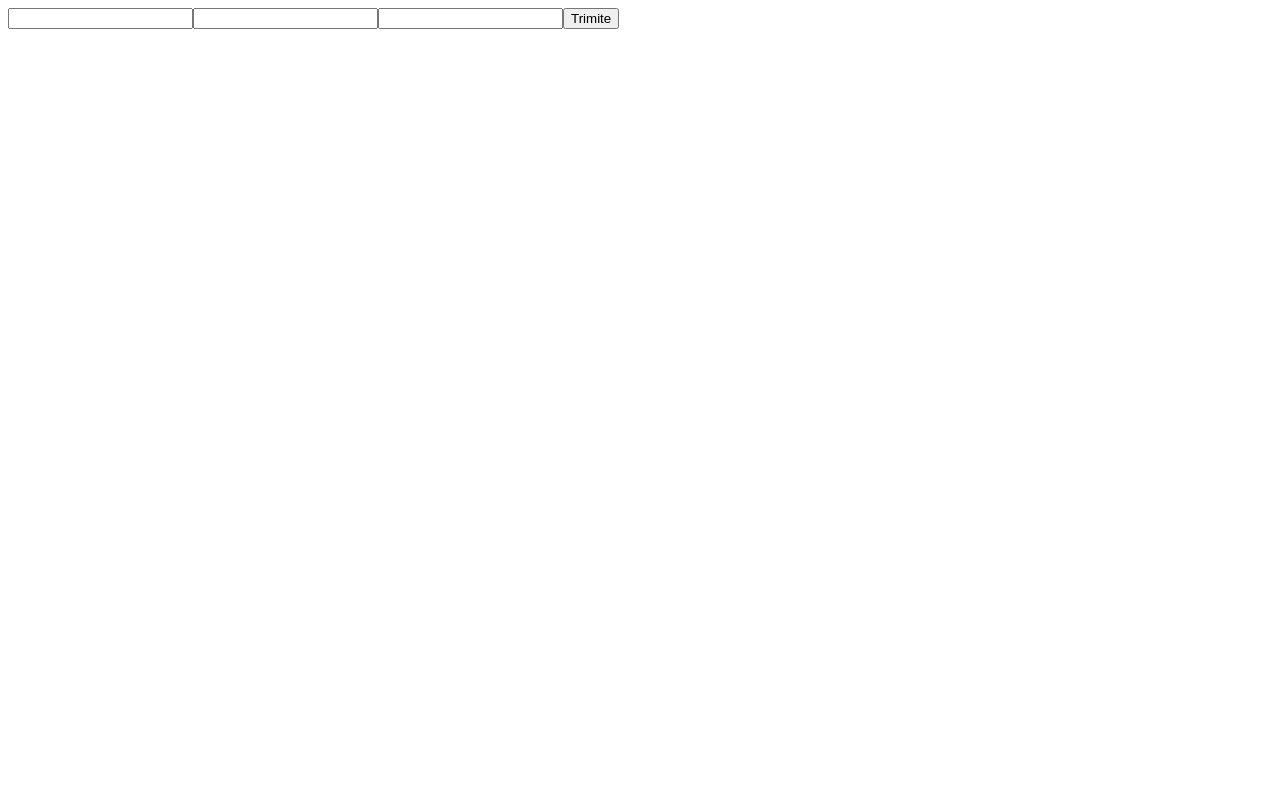
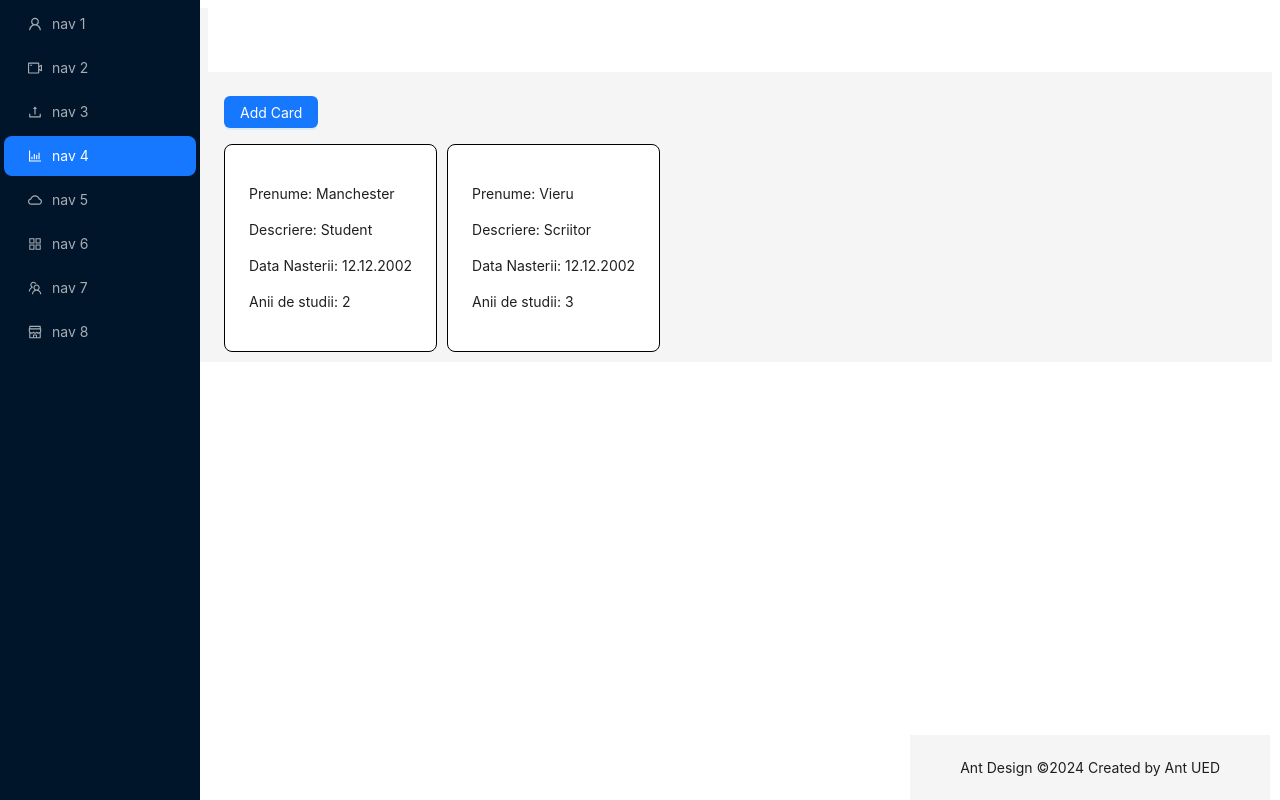
Before and after one commit to Adr1anM/TWEB, a React (Create React App) app in the folder Laborator2/my-app/: page / in a window 1280 px wide. Built offline with nearby package versions, Linux system fonts and the light colour scheme.

Commit message:
Implemented the card

```diff
--- a/Laborator2/my-app/package.json
+++ b/Laborator2/my-app/package.json
@@ -5,7 +5,8 @@
   "dependencies": {
     "@emotion/react": "^11.11.3",
     "@emotion/styled": "^11.11.0",
-    "@mui/material": "^5.15.9",
+    "@mui/icons-material": "^5.15.11",
+    "@mui/material": "^5.15.10",
     "@testing-library/jest-dom": "^5.17.0",
     "@testing-library/react": "^13.4.0",
     "@testing-library/user-event": "^13.5.0",
--- a/Laborator2/my-app/src/App.tsx
+++ b/Laborator2/my-app/src/App.tsx
@@ -1,41 +1,165 @@
-import React ,{ ChangeEvent } from 'react';
-import {Count} from './Test'
-import { log } from 'console';
-import { useState } from 'react';
+import React, { useState } from 'react';
+import {
+  AppstoreOutlined,
+  BarChartOutlined,
+  CloudOutlined,
+  ShopOutlined,
+  TeamOutlined,
+  UploadOutlined,
+  UserOutlined,
+  VideoCameraOutlined,
+} from '@ant-design/icons';
+import type { MenuProps } from 'antd';
+import { Button,Form,Layout, Menu, Row, theme } from 'antd';
+import ModalForm from './ModalForm';
+import CardModel from './Model';
+import CardComponent from './CardComponent';
+
+const { Header, Content, Footer, Sider } = Layout;
+
+const items: MenuProps['items'] = [
+  UserOutlined,
+  VideoCameraOutlined,
+  UploadOutlined,
+  BarChartOutlined,
+  CloudOutlined,
+  AppstoreOutlined,
+  TeamOutlined,
+  ShopOutlined,
+].map((icon, index) => ({
+  key: String(index + 1),
+  icon: React.createElement(icon),
+  label: `nav ${index + 1}`,
+}));
+
+const initialData:CardModel[] = [
+  {
+    data: {
+
+      prenume: "Manchester",
+      descriere: "Student",
+      dataNasterii: "12.12.2002",
+      nrGroup: 2
+    }
+  },
+  {
+    data: {
+
+      prenume: "Vieru",
+      descriere: "Scriitor",
+      dataNasterii: "12.12.2002",
+      nrGroup: 3
+    }
+  }
+];
 
 
-console.log(Count(4,5));
+const App: React.FC = () => {
 
-function App() {
-  const [input1, setInput1] = useState('');
-  const [input2, setInput2] = useState('');
-  const [input3, setInput3] = useState('');
+  const [isModalVisible, setIsModalVisible] = useState(false);
+  const [cardData, setCardData] = useState<CardModel[]>(initialData);
 
-  const handleChangeInput1 = (event: ChangeEvent<HTMLInputElement>) => {
-    setInput1(event.target.value);
+  const showModal = () => {
+    setIsModalVisible(true);
   };
 
-  const handleChangeInput2 = (event: ChangeEvent<HTMLInputElement>) => {
-    setInput2(event.target.value);
+  const handleCancel = () => {
+
+    setIsModalVisible(false);
+
   };
 
-  const handleChangeInput3 = (event: ChangeEvent<HTMLInputElement>) => {
-    setInput3(event.target.value);
+  const handleFormSubmit = (data: CardModel) => {
+    console.log("Handle submit")
+    console.log(data)
+    setCardData([...cardData, data]);
+    console.log("final card data");
+    console.log(cardData);
+
+    setIsModalVisible(false);
   };
 
-  const handleSubmit = () => {
-    console.log('Valori formular:', { input1, input2, input3 });
-    alert('Valori trimise cu succes!');
-  };
+  const CardObj:CardModel = {
+        data:{
+
+          prenume: "string",
+          descriere: "string",
+          dataNasterii: "string",
+          nrGroup: 2
+        }
+  }
+
+
+  const emptyCard:CardModel = {
+    data:{
+      prenume: "",
+      descriere: "",
+      dataNasterii: "",
+      nrGroup: 0
+    }
+
+  }
+
+  const {
+    token: { colorBgContainer, borderRadiusLG },
+  } = theme.useToken();
+
+  console.log(cardData);
 
   return (
-    <form onSubmit={handleSubmit}>
-      <input type="text" value={input1} onChange={handleChangeInput1} />
-      <input type="text" value={input2} onChange={handleChangeInput2} />
-      <input type="text" value={input3} onChange={handleChangeInput3} />
-      <button type="submit">Trimite</button>
-    </form>
+
+
+    <Layout hasSider>
+      <Sider
+        style={{ overflow: 'auto', height: '100vh', position: 'fixed', left: 0, top: 0, bottom: 0 }}
+      >
+        <div className="demo-logo-vertical" />
+        <Menu theme="dark" mode="inline" defaultSelectedKeys={['4']} items={items} />
+      </Sider>
+      <Layout style={{ marginLeft: 200 }}>
+        <Header style={{ padding: 0, background: colorBgContainer }} />
+         <Content style={{ margin: '24px 16px 0', overflow: 'initial' }}>
+          <Button type="primary" onClick={showModal} style={{ marginBottom: 16 }}>
+            Add Card
+          </Button>
+          <ModalForm visible={isModalVisible} onCancel={handleCancel} onSubmit={handleFormSubmit} card = {emptyCard} />
+         <div style={{display:'flex',flexDirection:'row',gap:10 }}>{cardData.map((card , index) => (
+        <CardComponent key={index} value={card} />
+      ))}</div>
+      {/* <CardComponent value = {CardObj}/> */}
+          </Content>
+        <Footer style={{ textAlign: 'center', position: 'fixed', bottom: 0, right:10 }}>
+          Ant Design ©{new Date().getFullYear()} Created by Ant UED
+        </Footer>
+      </Layout>
+    </Layout>
+
   );
-}
+};
 
 export default App;
+
+
+{/* <Content style={{ margin: '24px 16px 0', overflow: 'initial' }}>
+          <Button type="primary" onClick={showModal} style={{ marginBottom: 16 }}>
+            Add Card
+          </Button>
+          <ModalForm visible={isModalVisible} onCancel={handleCancel} onSubmit={handleFormSubmit} />
+          <CardManager cardData={cardData} />
+        </Content> */}
+
+// const [isModalVisible, setIsModalVisible] = useState(false);
+//   const [cardData, setCardData] = useState<any[]>([]);
+
+//   const showModal = () => {
+//     setIsModalVisible(true);
+//   };
+
+//   const handleCancel = () => {
+//     setIsModalVisible(false);
+//   };
+
+//   const handleFormSubmit = (data: any) => {
+//     setCardData([...cardData, data]);
+//     setIsModalVisible(false);
+//   };
--- /dev/null
+++ b/Laborator2/my-app/src/CardComponent.tsx
@@ -0,0 +1,28 @@
+import React from 'react';
+import { Card as AntCard } from 'antd';
+import CardModel from './Model'
+
+const CardComponent:React.FC<{value:CardModel | undefined}> = ({value}) => {
+
+
+      if(!value ){
+        console.log("card component")
+        console.log(value);
+        return null;
+      }
+
+      const { prenume, descriere, dataNasterii, nrGroup } = value.data;
+
+      return (
+        <AntCard style={{ marginBottom: '10px',borderColor: 'black' }}>
+          <p>Prenume: {prenume}</p>
+          <p>Descriere: {descriere}</p>
+          <p>Data Nasterii: {dataNasterii}</p>
+          <p>Anii de studii: {nrGroup}</p>
+        </AntCard>
+      );
+
+
+  };
+
+  export default CardComponent;
--- /dev/null
+++ b/Laborator2/my-app/src/ModalForm.tsx
@@ -0,0 +1,95 @@
+import React, { useEffect, useState } from 'react';
+
+import {
+    Button,
+    DatePicker,
+    Form,
+    Input,
+    InputNumber,
+    Modal,
+
+  } from 'antd';
+import CardModel from './Model';
+
+const { RangePicker } = DatePicker;
+
+const formItemLayout = {
+    labelCol: {
+      xs: { span: 24 },
+      sm: { span: 6 },
+    },
+    wrapperCol: {
+      xs: { span: 24 },
+      sm: { span: 14 },
+    },
+  };
+
+
+
+interface ModalFormProps {
+  visible: boolean;
+  onSubmit: (data: CardModel) => void;
+  onCancel:() => void;
+  card : CardModel;
+}
+
+const ModalForm: React.FC<ModalFormProps> = ({ visible, onCancel ,onSubmit, card }) => {
+  const [form] = Form.useForm();
+
+
+
+  const onFinish = (values: any) => {
+    const data:CardModel = {
+      data: {
+        prenume : values.prenume,
+        descriere : values.descriere,
+        dataNasterii : values.dataNasterii.toString(),
+        nrGroup : values.nrGroup
+      }
+    }
+    console.log("OnFinishMethod values")
+    console.log(values);
+    alert(values);
+    onSubmit(data);
+    form.resetFields();
+  };
+
+
+  useEffect(() =>{
+    form.resetFields();
+  },[onCancel])
+
+
+
+  return (
+    <Modal title="Add Card" open={visible} onCancel={onCancel} footer={null}>
+        <Form form={form} {...formItemLayout} onFinish={onFinish} initialValues={{}}>
+
+
+          <Form.Item label="Prenume" name="prenume" rules={[{ required: true, message: 'Please input your surname!' }]}>
+           <Input />
+          </Form.Item>
+
+         <Form.Item label="Descriere" name="descriere" rules={[{ required: true, message: 'Please input a description!' }]}>
+            <Input.TextArea />
+          </Form.Item>
+
+           <Form.Item label="Data Nasterii" name="dataNasterii" rules={[{ required: true, message: 'Please select your date of birth!' }]}>
+            <DatePicker />
+           </Form.Item>
+
+          <Form.Item label="Nr group" name="nrGroup" rules={[{ required: true, message: 'Please input your surname!' }]}>
+           <InputNumber />
+           </Form.Item>
+
+          <Form.Item wrapperCol={{ offset: 6, span: 16 }}>
+             <Button type="primary" htmlType="submit">
+               Submit
+             </Button>
+           </Form.Item>
+         </Form>
+       </Modal>
+  );
+};
+
+export default ModalForm;
--- /dev/null
+++ b/Laborator2/my-app/src/Model.ts
@@ -0,0 +1,8 @@
+export default interface CardModel{
+    data: {
+        prenume: string;
+        descriere: string;
+        dataNasterii: string;
+        nrGroup: number;
+    }
+}
--- a/Laborator2/my-app/src/Test.ts
+++ /dev/null
@@ -1,7 +0,0 @@
-import { count } from "console";
-
-function Count( a : number, b : number ){
-    console.log(a+b);
-}
-
-export {Count}
```
Also changed, not shown: Laborator2/my-app/src/Modal.tsx (added, +75 -0 lines), Laborator2/my-app/src/PersonalData.tsx (deleted, +0 -17 lines), 1 other file (tests, documents, lock files or other folders).
